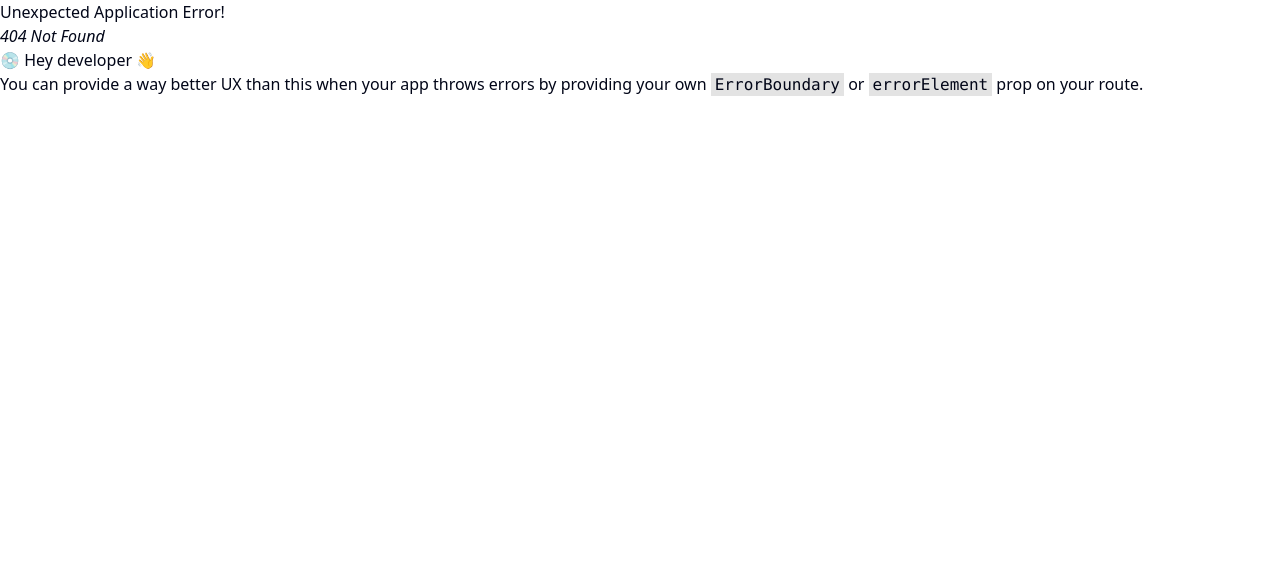
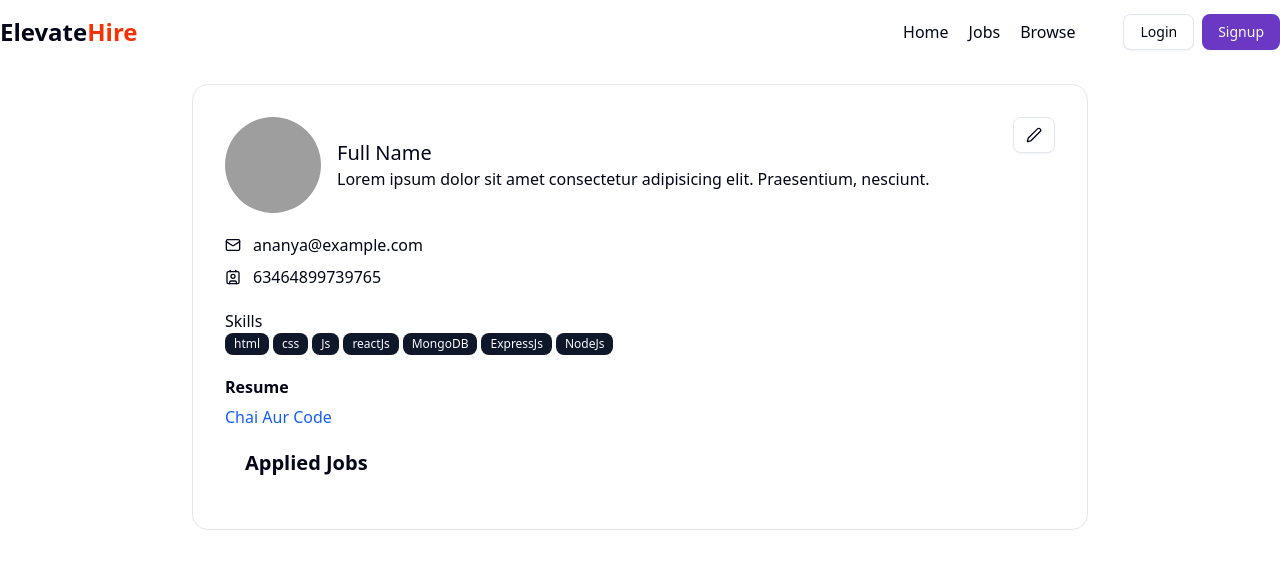
Before and after one commit to AnanyaRaj14/Job_Portal, a React (Vite) app in the folder frontend/: page /profile in a window 1280 px wide. Before the commit this address had no page. Shown: the top 568 px of the page. Built offline with nearby package versions, Linux system fonts and the light colour scheme; grey boxes are pictures that could not be loaded.

Commit message:
user profile

```diff
--- a/frontend/src/App.jsx
+++ b/frontend/src/App.jsx
@@ -5,6 +5,7 @@ import Signup from './components/auth/Signup'
 import Home from './components/Home'
 import Jobs from './components/Jobs'
 import Browse  from './components/Browse'
+import Profile from './components/Profile'
 
 const appRouter = createBrowserRouter([
   {
@@ -26,6 +27,10 @@ const appRouter = createBrowserRouter([
   {
     path: '/browse',
     element: <Browse />
+  },
+  {
+    path: '/profile',
+    element: <Profile />
   }
 
 ])
--- /dev/null
+++ b/frontend/src/components/AppliedJobTable.jsx
@@ -0,0 +1,11 @@
+import React from 'react'
+
+const AppliedJobTable = () => {
+  return (
+    <div>
+
+    </div>
+  )
+}
+
+export default AppliedJobTable
--- /dev/null
+++ b/frontend/src/components/Profile.jsx
@@ -0,0 +1,66 @@
+import React from 'react'
+import Navbar from './shared/Navbar'
+import { Avatar, AvatarImage } from './ui/avatar'
+import { Button } from './ui/button'
+import { Pen, Mail, Contact } from 'lucide-react'
+import { Badge } from './ui/badge'
+import { Label } from './ui/label'
+import AppliedJobTable from './AppliedJobTable'
+
+const skills = ["html", "css", "Js", "reactJs", "MongoDB", "ExpressJs", "NodeJs"];
+
+const Profile = () => {
+    const isResume = true;
+    return (
+        <div>
+            <Navbar />
+
+            <div className='max-w-4xl mx-auto bg-white border border-gray-200 rounded-2xl my-5 p-8'>
+                <div className='flex justify-between'>
+                    <div className='flex items-center gap-4'>
+                        <Avatar className="h-24 w-24">
+                            <AvatarImage src="https://s3.amazonaws.com/cdn.designcrowd.com/blog/40-Brand-Logos-for-Creative-and-Cool-Companies/orange-electronics-company-by-ions-brandcrowd.png" alt="profile">
+                            </AvatarImage>
+                        </Avatar>
+                        <div>
+                            <h1 className='font-medium text-xl'>Full Name</h1>
+                            <p>Lorem ipsum dolor sit amet consectetur adipisicing elit. Praesentium, nesciunt.</p>
+                        </div>
+                    </div>
+                    <Button className='text-right' variant='outline'><Pen /></Button>
+                </div>
+                <div className='my-5'>
+                    <div className='flex items-center gap-3 my-2'>
+                        <Mail className='h-4 w-4' />
+                        <span>ananya@example.com</span>
+                    </div>
+                    <div className='flex items-center gap-3 my-2'>
+                        <Contact className='h-4 w-4' />
+                        <span>63464899739765</span>
+                    </div>
+                </div>
+                <div className='my-5'>
+                    <h1>Skills</h1>
+                    <div className='flex items-center gap-1'>
+                        {
+                            skills.length != 0 ? skills.map((item, index) => <Badge key={index} >{item}</Badge>) : <span>NA</span>
+                        }
+                    </div>
+                </div>
+                <div className="grid w-full max-w-sm items-center gap-1.5">
+                    <Label className="text-md font-bold">Resume</Label>
+                    {
+                        isResume ? <a target='_blank' href='https://youtube.com/@chaiaurcode' className='text-blue-600 w-full hover:underline cursor-pointer'>Chai Aur Code</a> : <span>NA</span>
+                    }
+                </div>
+                <div className='max-w-4xl mx-auto bg-white rounded-2xl'>
+                    <h1  className='text-xl font-bold p-5'>Applied Jobs</h1>
+                    {/* Application Table */}
+                    <AppliedJobTable />
+                </div>
+            </div>
+        </div>
+    )
+}
+
+export default Profile
--- a/frontend/src/components/shared/Navbar.jsx
+++ b/frontend/src/components/shared/Navbar.jsx
@@ -48,7 +48,7 @@ function Navbar() {
                                     <div className='flex flex-col my-2 text-gray-600'>
                                         <div className='flex w-fit items-center gap-2 cursor-pointer'>
                                             <User2 />
-                                            <Button variant="link">View Profile</Button>
+                                            <Button variant="link"><Link to="/profile">View Profile</Link></Button>
                                         </div>
                                         <div className='flex w-fit items-center gap-2 cursor-pointer'>
                                             <LogOut />
```
